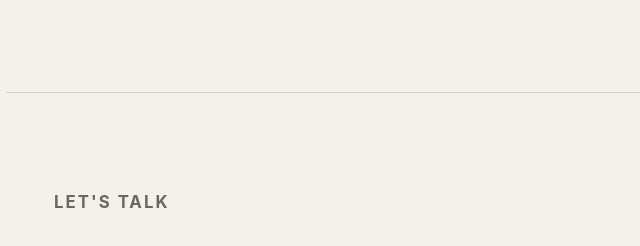
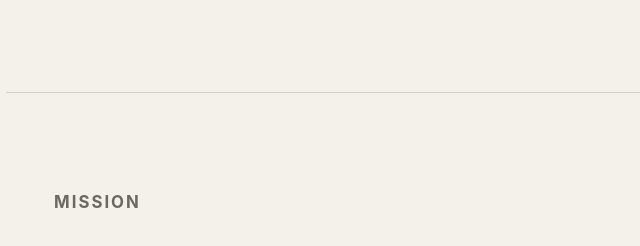
Before and after one commit to Avenfeld/avenfeld.github.io, a plain HTML site: page index.html in a window 1280 px wide. Shown: the part 6737-6983 px from the top of the page, 204-844 px from the left. Drawn offline with Linux system fonts and the light colour scheme.

Commit message:
Close label: Mission

```diff
--- a/index.html
+++ b/index.html
@@ -761,7 +761,7 @@
 
   <!-- CONTACT -->
   <section class="contact" id="contact">
-    <p class="section-label">Let's talk</p>
+    <p class="section-label">Mission</p>
     <h2>Any ambition worthy of its time will produce chaos. Leading teams through that is where I find great value.</h2>
     <p>Time is the one thing nobody ever gets enough of. I want to spend mine on work that deserves it.</p>
     <p>For me, for now, that's <a href="https://liminalproduction.com" target="_blank" rel="noopener" class="ip">Liminal</a>.</p>
```
